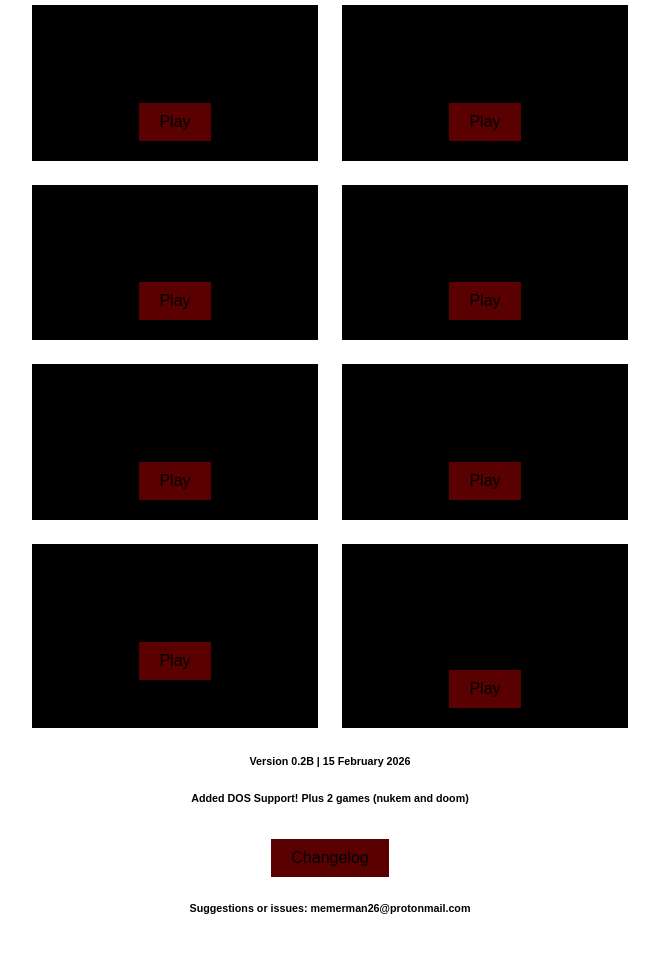
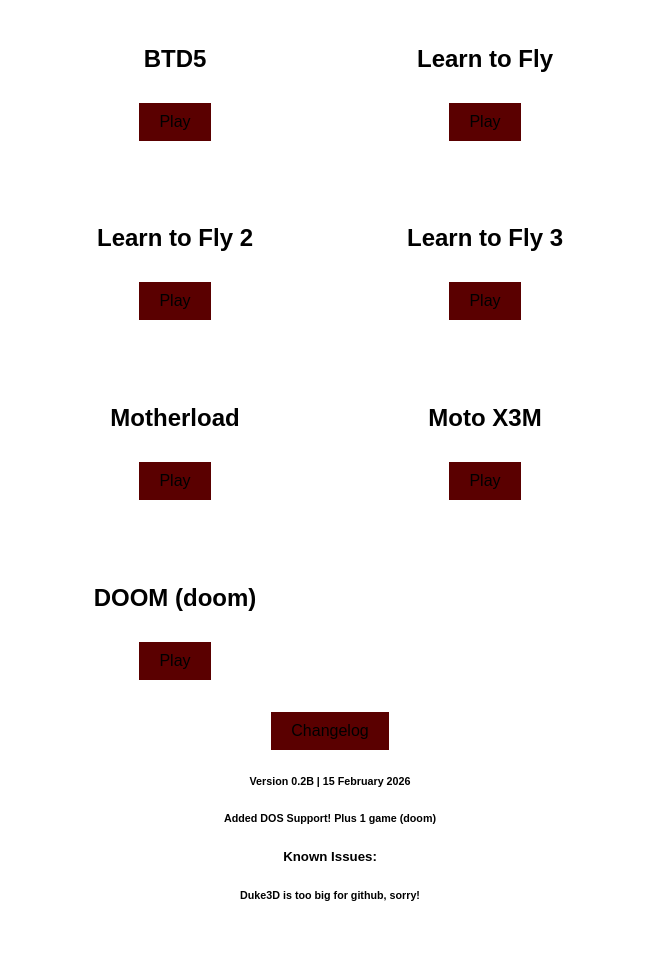
Before and after one commit to MemerMan26/memerman26.github.io, a plain HTML site: page index.html in a window 1280 px wide. Shown: the part 285-1238 px from the top of the page, without its empty margins (310-969 px from the left). Drawn offline with Linux system fonts and the light colour scheme.

Commit message:
Add files via upload

```diff
--- a/index.html
+++ b/index.html
@@ -25,7 +25,7 @@
         }
 
         .game {
-            background: rgb(0, 0, 0);
+            background: rgb(255, 255, 255);
             padding: 20px;
             text-align: center;
             cursor: pointer;
@@ -52,6 +52,7 @@
         }
         .centre {
             text-align: center;
+            min-height: auto;
         }
     </style>
 </head>
@@ -103,21 +104,18 @@
             <h2>DOOM (doom)</h2>
             <a href="Doom.html"><button>Play</button></a>
         </div>
-        <div class="game">
-            <div style="font-size: 2em;"></div>
-            <h2>Duke Nukem 3D (duke3d)</h2>
-            <a href="Duke3d.html"><button>Play</button></a>
-        </div>
     </div>
+    <div class="centre">
+            <a href="changelog.html"><button>Changelog</button></a>
+    </div>
+    <div class="centre">
      <body class="centre">
        <h6> Version 0.2B | 15 February 2026 </h6>
-        <h6>Added DOS Support! Plus 2 games (nukem and doom)</h6>
+        <h6>Added DOS Support! Plus 1 game (doom)</h6>
      </body>
-     <div class="centre">
-        <a href="changelog.html"><button>Changelog</button></a>
+    <body class="centre">
+        <h5> Known Issues: </h5>
+        <h6> Duke3D is too big for github, sorry!</h6>
+     </body>
     </div>
-    <body class="centre">
-        <h6> Suggestions or issues: memerman26@protonmail.com</h6>
-    </body>
-</body>
 </html>
```
Also changed, not shown: changelog.html (+1 -1 lines).
